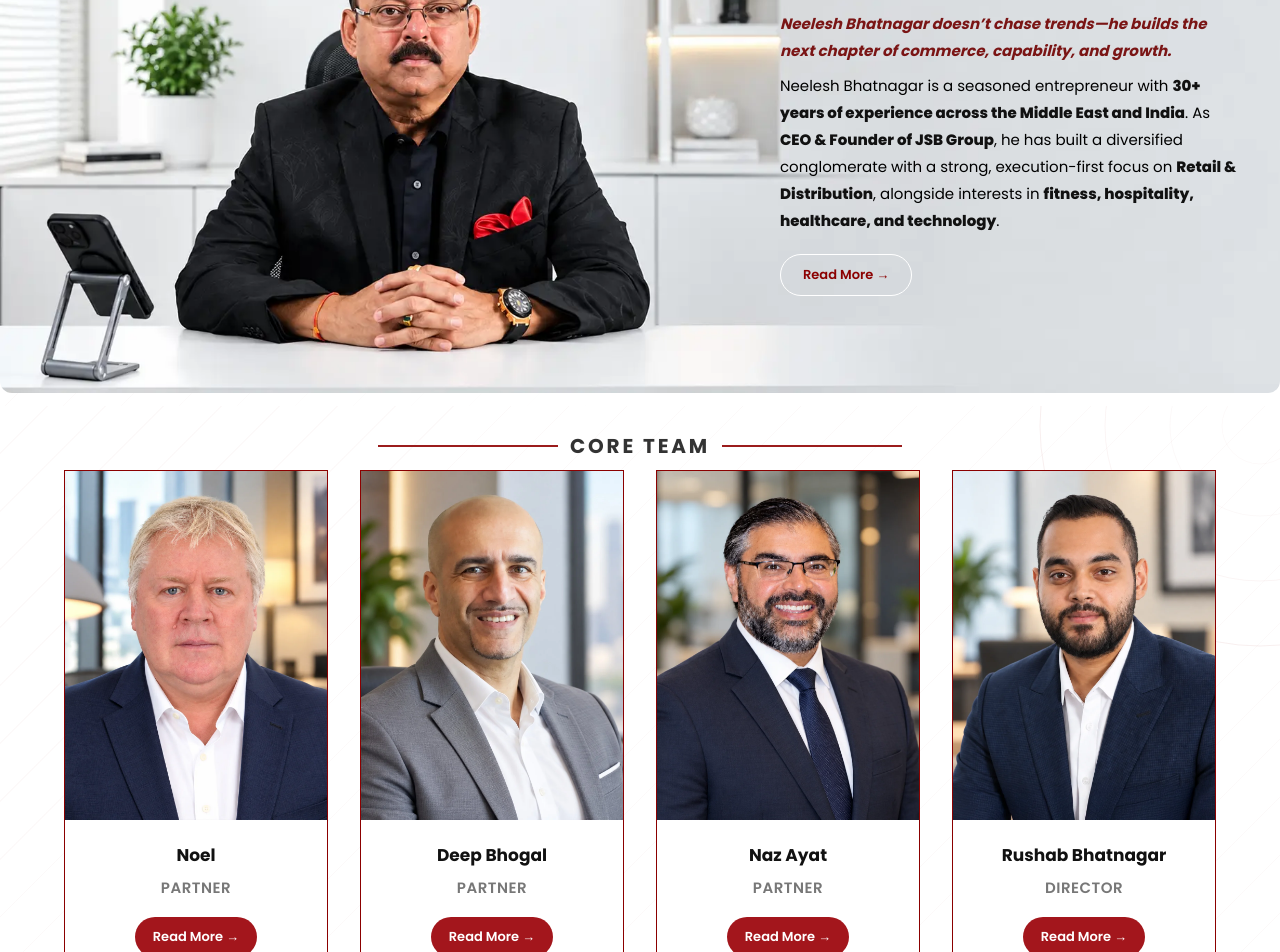
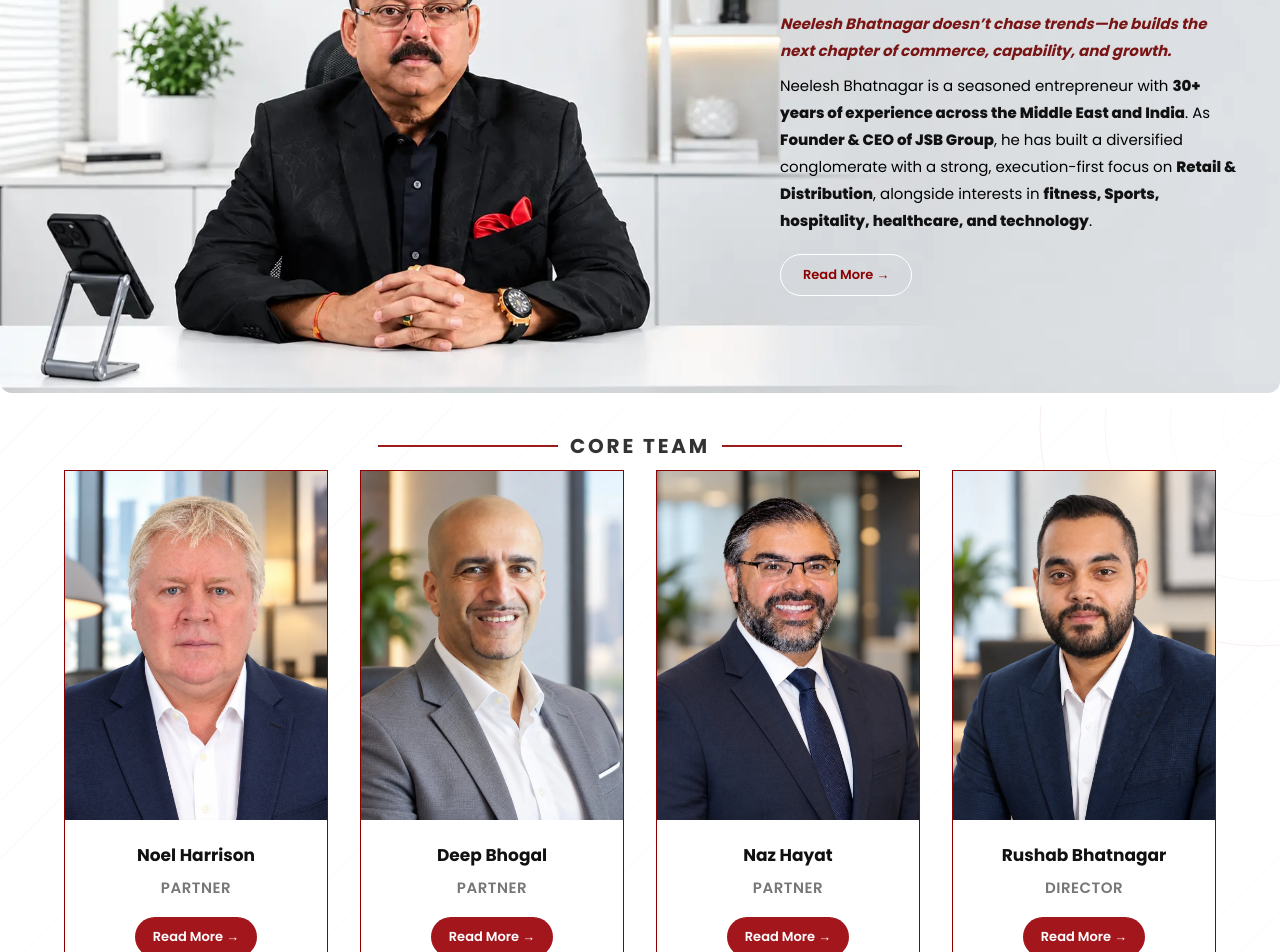
Before and after one commit to gurusaivs18/web-app, a React (Vite) app: page /pillars in a window 1280 px wide. Shown: the part 500-1452 px from the top of the page. Built offline with nearby package versions, Linux system fonts and the light colour scheme.

Commit message:
i dont know the what the change

```diff
--- a/src/data/company.js
+++ b/src/data/company.js
@@ -4,7 +4,7 @@
   about: [
     "JSB Group was established in 2015 with a simple vision: build enduring businesses that elevate everyday experiences. From humble beginnings, we’ve grown into a home-grown conglomerate that thrives across the UAE and extends our footprint to Qatar, Bahrain, and India—uniting investment, technology, and consumer-focused industries under one shared standard of excellence.",
 
-    "Today, JSB Group comprises 15+ companies / brands, operating across multiple verticals including Investment & Technology, Food & Beverage, Retail & Distribution, Sports & Fitness, Fitness & Fitout, and India Verticals. Each vertical is guided by the same principles—innovation, operational excellence, and long-term value creation—while staying rooted in local market understanding.",
+    "Today, JSB Group comprises 15+ companies / brands, operating across multiple verticals including Investment & Technology, Food & Beverage, Retail & Distribution, Fitness,Sports ,Turnkey Interiors, and India Verticals. Each vertical is guided by the same principles—innovation, operational excellence, and long-term value creation—while staying rooted in local market understanding.",
 
     "JSB Group doesn’t just build companies—we build ecosystems for growth, performance, and lifestyle innovation.",
 
--- a/src/data/team.js
+++ b/src/data/team.js
@@ -4,7 +4,7 @@
     role: "Founder & CEO",
     desc: `Neelesh Bhatnagar doesn’t chase trends—he builds the next chapter of commerce, capability, and growth.
 
-Neelesh Bhatnagar is a seasoned entrepreneur with 30+ years of experience across the Middle East and India. As CEO & Founder of JSB Group, he has built a diversified conglomerate with a strong, execution-first focus on Retail & Distribution, alongside interests in fitness, hospitality, healthcare, and technology.
+Neelesh Bhatnagar is a seasoned entrepreneur with 30+ years of experience across the Middle East and India. As FOUNDER & CEO of JSB Group, he has built a diversified conglomerate with a strong, execution-first focus on Retail & Distribution, alongside interests in fitness, hospitality, healthcare, and technology.
 
 Under Neelesh’s leadership, JSB Group has grown into a multi-vertical ecosystem where each business strengthens the other—driving scale, operational efficiency, and long-term value creation.
 
@@ -20,10 +20,9 @@
   coreTeam: [
     // 1. NEW MEMBER
     {
-      name: "Noel",
+      name: "Noel Harrison",
       role: "Partner",
-      desc: "With over 30 years of commercial experience in supply and distribution across retail, software, and electronics industries, Deep brings a wealth of expertise to his role as Managing Director of Denaster.Under his leadership for more than two decades",
-      image: null,
+       desc: "With over 30 years of commercial experience in supply and distribution across retail, software, and electronics industries, Deep brings a wealth of expertise to his role as Managing Director of Denaster.Under his leadership for more than two decades",
       order: 1,
     },
 
@@ -41,7 +40,7 @@
 
     // 3. NAZ
     {
-      name: "Naz Ayat",
+      name: "Naz Hayat",
       role: "Partner",
       desc: `With a robust career spanning over 30 years in the software and electronics industries, I have developed a comprehensive skill set in sales management and strategic leadership.
 
--- a/src/pages/About.jsx
+++ b/src/pages/About.jsx
@@ -39,11 +39,11 @@
 ───────────────────────────────────────── */
 
 const teamImages = {
-  "Noel": noel,
+  "Noel Harrison": noel,
 
   "Deep Bhogal": deepImg,
 
-  "Naz Ayat": nazImg,
+  "Naz Hayat": nazImg,
 
   "Rushab Bhatnagar": rushabImg,
 
@@ -230,10 +230,10 @@
             <p>
               Neelesh Bhatnagar is a seasoned entrepreneur with{" "}
               <strong>30+ years of experience across the Middle East and India</strong>.
-              As <strong>CEO &amp; Founder of JSB Group</strong>, he has built a
+              As <strong>Founder &amp; CEO of JSB Group</strong>, he has built a
               diversified conglomerate with a strong, execution-first focus on{" "}
               <strong>Retail &amp; Distribution</strong>, alongside interests in{" "}
-              <strong>fitness, hospitality, healthcare, and technology</strong>.
+              <strong>fitness,Sports, hospitality, healthcare, and technology</strong>.
             </p>
 
             <p>
@@ -758,10 +758,10 @@
                 <p className="architect-summary">
                   Neelesh Bhatnagar is a seasoned entrepreneur with{" "}
                   <strong>30+ years of experience across the Middle East and India</strong>.
-                  As <strong>CEO &amp; Founder of JSB Group</strong>, he has built a
+                  As <strong>Founder &amp; CEO of JSB Group</strong>, he has built a
                   diversified conglomerate with a strong, execution-first focus
                   on <strong>Retail &amp; Distribution</strong>, alongside interests
-                  in <strong>fitness, hospitality, healthcare, and technology</strong>.
+                  in <strong>fitness, Sports, hospitality, healthcare, and technology</strong>.
                 </p>
               </div>
 
--- a/src/pages/Home.jsx
+++ b/src/pages/Home.jsx
@@ -223,17 +223,17 @@
 const directors = [
 
     {
-      name: "Noel",
+      name: "Noel Harrison",
       role: "Partner",
       desc: "With over 30 years of commercial experience in supply and distribution across retail, software, and electronics industries, Deep brings a wealth of expertise to his role as Managing Director of Denaster.Under his leadership for more than two decades",
       img: noel,
       order: 2,
     },
   {
-    name: "Naz Ayat",
+    name: "Naz Hayat",
     role: "Partner",
     bio: "30+ years in software and electronics industries. Worked with major UK and international retailers including Amazon and HMV. Expert in distribution channels.",
-    slug: "naz-ayat",
+    slug: "naz-hayat",
     img: naz,
     order: 4,
   },
@@ -435,7 +435,7 @@
     <br />
     Neelesh Bhatnagar is a seasoned entrepreneur with{" "}
     <strong>30+ years of experience across the Middle East and India</strong>.
-    As <strong>CEO & Founder of JSB Group</strong>, he has built a diversified
+    As <strong>FOUNDER & CEO of JSB Group</strong>, he has built a diversified
     conglomerate with a strong, execution-first focus on{" "}
     <strong>Retail & Distribution</strong>, alongside interests in{" "}
     <strong>fitness, hospitality, healthcare, and technology</strong>.
@@ -862,10 +862,10 @@
   <br />
   Neelesh Bhatnagar is a seasoned entrepreneur with{" "}
   <strong>30+ years of experience across the Middle East and India</strong>.
-  As <strong>CEO & Founder of JSB Group</strong>, he has built a diversified
+  As <strong>Founder & CEO of JSB Group</strong>, he has built a diversified
   conglomerate with a strong, execution-first focus on{" "}
   <strong>Retail & Distribution</strong>, alongside interests in{" "}
-  <strong>fitness, hospitality, healthcare, and technology</strong>.
+  <strong>fitness, Sports, hospitality, healthcare, and technology</strong>.
 </p>
             <button
               className="read-more-link"
--- a/src/pages/Pillars.jsx
+++ b/src/pages/Pillars.jsx
@@ -19,9 +19,9 @@
 import banner from "../assets/banners/pillarsupdated.webp";
 
 const teamImages = {
-  Noel: noel,
+  "Noel Harrison": noel,
   "Deep Bhogal": deepImg,
-  "Naz Ayat": nazImg,
+  "Naz Hayat": nazImg,
   "Rushab Bhatnagar": rushabImg,
   "Sanal Kumar": sanalImg,
   "Sanjeev K Sinha": sanjeevImg,
@@ -181,14 +181,14 @@
               <strong>
                 30+ years of experience across the Middle East and India
               </strong>
-              . As <strong>CEO &amp; Founder of JSB Group</strong>, he has
+              . As <strong>Founder&amp; CEO of JSB Group</strong>, he has
               built a diversified conglomerate with a strong, execution-first
               focus on <strong>Retail &amp; Distribution</strong>, alongside
               interests in{" "}
               <strong>
                 fitness, hospitality, healthcare, and technology
               </strong>
-              .
+
             </p>
 
             <p>
@@ -368,13 +368,13 @@
                   <strong>
                     30+ years of experience across the Middle East and India
                   </strong>
-                  . As <strong>CEO &amp; Founder of JSB Group</strong>, he has
+                  . As <strong>Founder &amp; CEO of JSB Group</strong>, he has
                   built a diversified conglomerate with a strong,
                   execution-first focus on{" "}
                   <strong>Retail &amp; Distribution</strong>, alongside
                   interests in{" "}
                   <strong>
-                    fitness, hospitality, healthcare, and technology
+                    fitness, Sports, hospitality, healthcare, and technology
                   </strong>
                   .
                 </p>
```
Also changed, not shown: src/assets/jsbGroupWebsite/hero_banner_static.webp (added).
